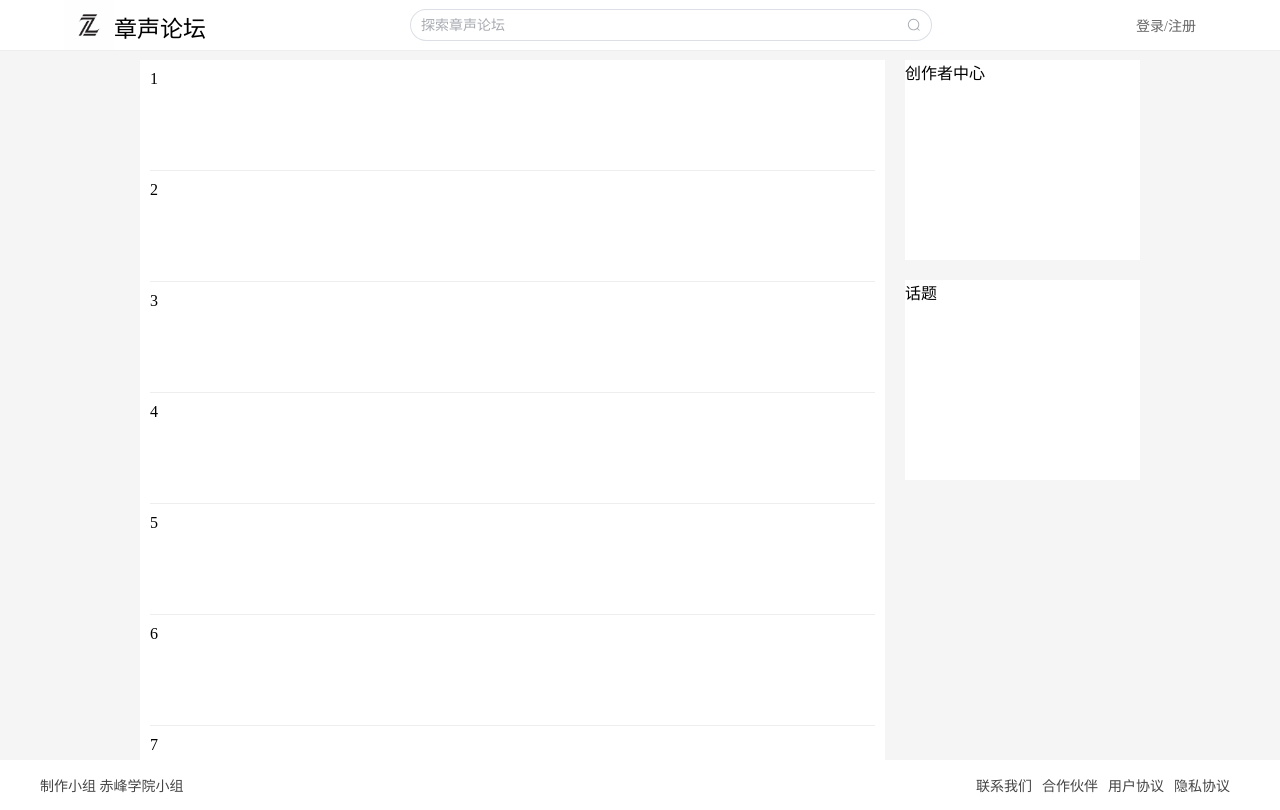
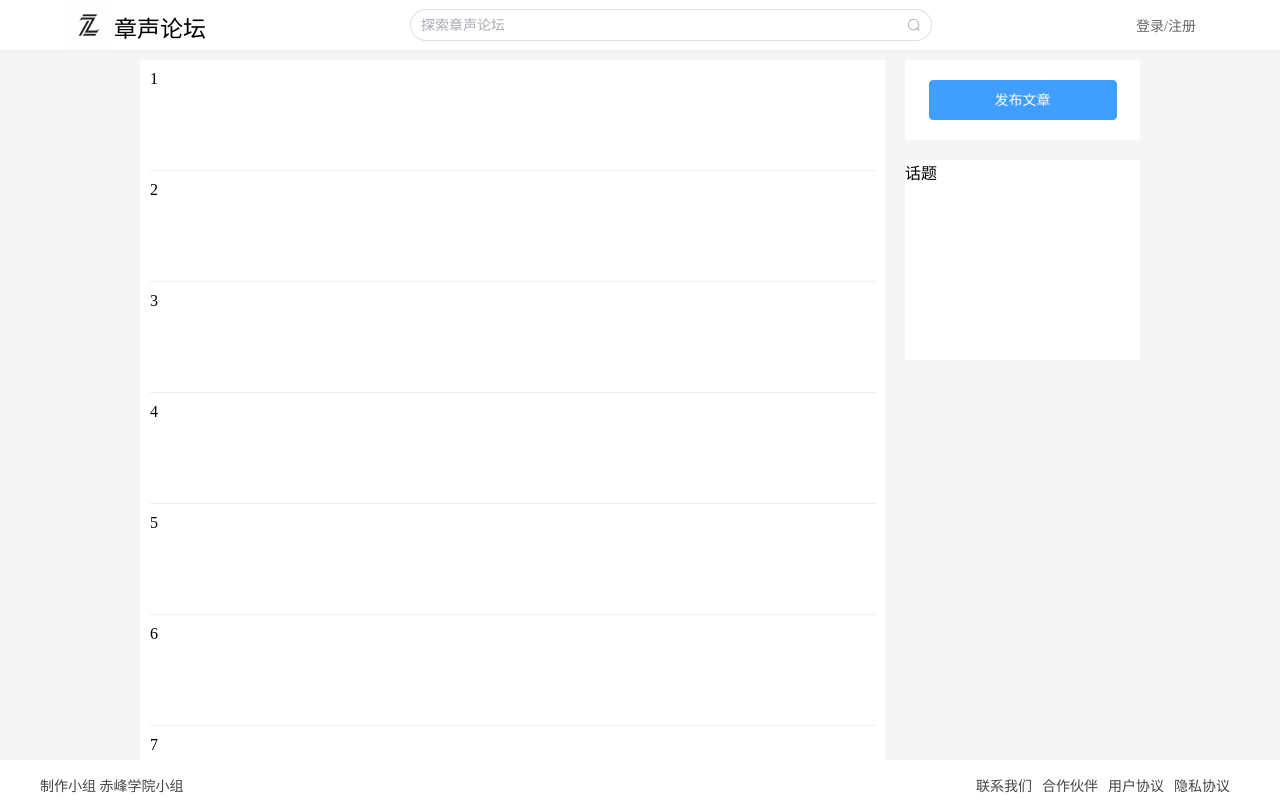
Before and after one commit to 2041343489/work_vue_forum, a Vue app: page /index in a window 1280 px wide. Built offline with nearby package versions, Linux system fonts and the light colour scheme.

Commit message:
2023.10.16

```diff
--- a/package.json
+++ b/package.json
@@ -11,7 +11,10 @@
     "lint": "eslint . --ext .vue,.js,.jsx,.cjs,.mjs,.ts,.tsx,.cts,.mts --fix --ignore-path .gitignore"
   },
   "dependencies": {
+    "@wangeditor/editor": "^5.1.23",
+    "@wangeditor/editor-for-vue": "^5.1.12",
     "element-plus": "^2.3.14",
+    "mavon-editor": "^2.10.4",
     "pinia": "^2.1.6",
     "vue": "^3.3.4",
     "vue-router": "^4.2.4"
--- a/src/components/index_top/index.vue
+++ b/src/components/index_top/index.vue
@@ -1,7 +1,7 @@
 <template>
   <div class="top">
     <div class="content">
-      <div class="left">
+      <div class="left" @click="toIndex">
         <img src="../../assets/images/logo.jpg" title="章声论坛" />
         <p>章声论坛</p>
       </div>
@@ -18,11 +18,17 @@
 <script setup lang="ts">
 import Search from "@/views/search/index.vue";
 import { useCounterStore } from "@/stores/counter";
+import { useRouter } from "vue-router";
 
 const useStore = useCounterStore();
+const router = useRouter();
 
 const loginClick = () => {
   useStore.isShowLogin = true;
+};
+
+const toIndex = () => {
+  router.push("/");
 };
 </script>
 
--- a/src/main.ts
+++ b/src/main.ts
@@ -8,6 +8,7 @@ import 'element-plus/dist/index.css'
 import App from './App.vue'
 import router from './router'
 
+
 const app = createApp(App)
 
 
--- a/src/router/index.ts
+++ b/src/router/index.ts
@@ -11,6 +11,10 @@ const router = createRouter({
       path: "/index",
       component: () => import('@/views/home/index.vue')
     },
+    {
+      path: "/write",
+      component: () => import('@/views/writeArticle/index.vue')
+    },
   ],
 });
 
--- a/src/views/home/creation/index.vue
+++ b/src/views/home/creation/index.vue
@@ -1,17 +1,29 @@
 <template>
-    <div class="creationBody">
-        创作者中心
-    </div>
+  <div class="creationBody">
+    <el-button type="primary" size="large" @click="toWriteView">发布文章</el-button>
+  </div>
 </template>
 
 <script setup lang="ts">
+import { useRouter } from 'vue-router';
 
+const router = useRouter()
+
+const toWriteView = () => {
+    router.push('/write')
+}
 </script>
 
 <style scoped lang="less">
-.creationBody{
-    background:#fff;
-    height: 200px;
-    margin-bottom: 20px;
+.creationBody {
+  background: #fff;
+  height: 80px;
+  margin-bottom: 20px;
+  display: flex;
+  justify-content: center;
+  align-items: center;
+  .el-button{
+    width: 80%;
+  }
 }
 </style>
--- /dev/null
+++ b/src/views/writeArticle/index.vue
@@ -0,0 +1,51 @@
+<template>
+  <div id="write-article">
+    <div style="border: 1px solid #ccc">
+      <Toolbar
+        style="border-bottom: 1px solid #ccc"
+        :editor="editorRef"
+        :defaultConfig="toolbarConfig"
+        :mode="mode"
+      />
+      <Editor
+        style="height: 500px; overflow-y: hidden"
+        v-model="valueHtml"
+        :defaultConfig="editorConfig"
+        :mode="mode"
+        @onCreated="handleCreated"
+      />
+    </div>
+  </div>
+</template>
+
+<script setup lang="ts">
+import "@wangeditor/editor/dist/css/style.css"; // 引入 css
+
+import { onBeforeUnmount, ref, shallowRef } from "vue";
+import { Editor, Toolbar } from "@wangeditor/editor-for-vue";
+
+const editorRef = shallowRef();
+const mode = ref('default')
+
+// 内容 HTML
+const valueHtml = ref("<p>hello</p>");
+
+// 模拟 ajax 异步获取内容
+
+
+const toolbarConfig = {};
+const editorConfig = { placeholder: "请输入内容..." };
+
+// 组件销毁时，也及时销毁编辑器
+onBeforeUnmount(() => {
+  const editor = editorRef.value;
+  if (editor == null) return;
+  editor.destroy();
+});
+
+const handleCreated = (editor:any) => {
+  editorRef.value = editor; // 记录 editor 实例，重要！
+};
+</script>
+
+<style scoped></style>
--- a/tsconfig.node.json
+++ b/tsconfig.node.json
@@ -10,7 +10,7 @@
   "compilerOptions": {
     "composite": true,
     "module": "ESNext",
-    "moduleResolution": "Bundler",
+    "moduleResolution": "Node",
     "types": ["node","element-plus/global"]
   }
 }
```
Also changed, not shown: 1 other file (tests, documents, lock files or other folders).
